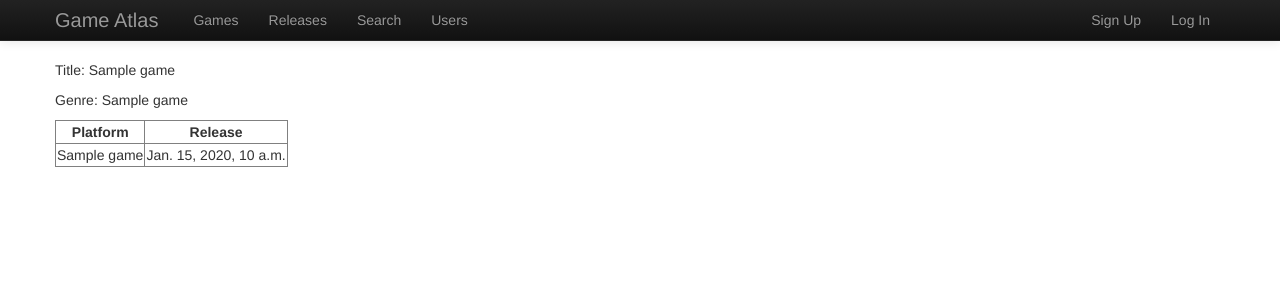
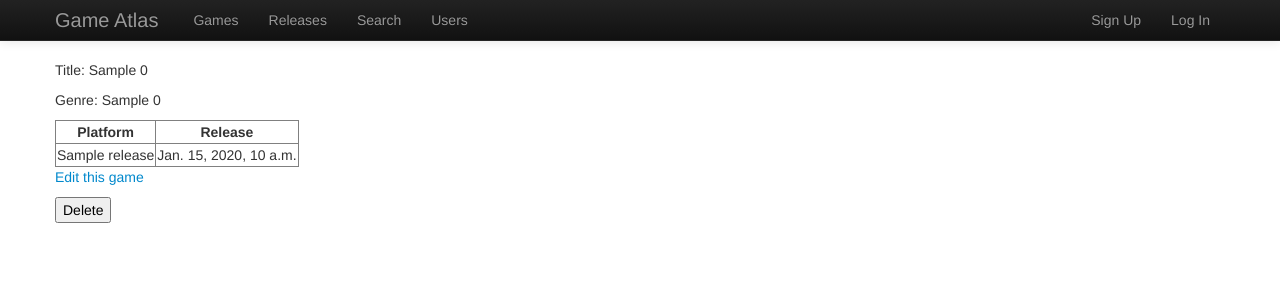
Before and after one commit to SSheldon/game-atlas, a Django app: template games/templates/games/game_detail.html in a window 1280 px wide. Shown: the top 301 px of the page. Run offline with Django 3.2, Linux system fonts and the light colour scheme; the template is opened without the code that fills it: most values are stand-ins (such as "Sample title", 1, 10 or a date in 2020).

Commit message:
[games] Moved edit and delete into detail page.

```diff
--- a/games/templates/games/game_detail.html
+++ b/games/templates/games/game_detail.html
@@ -2,27 +2,30 @@
 
 {% block content %}
 
-{% for game in detail %}
-{% if forloop.first %}
-<p>Title: {{ game.title }}</p>
-<p>Genre: {{ game.genre_name }}</p>
+{% if releases %}
+<p>Title: {{ releases.0.title }}</p>
+<p>Genre: {{ releases.0.genre_name }}</p>
 
 <table style="border-collapse:collapse" border="1">
   <tr>
     <th>Platform</th>
     <th>Release</th>
   </tr>
-{% endif %}
+{% for release in releases %}
   <tr>
-    <td>
-      {{game.platform_name}}
-    </td>
-    <td>
-      {{game.release_date}}
-    </td>
+    <td>{{ release.platform_name }}</td>
+    <td>{{ release.release_date }}</td>
   </tr>
-{% if forloop.last %}
+{% endfor%}
 </table>
 {% endif %}
-{% endfor%}
+
+<p><a href="{% url 'games:game_edit' game_id %}">Edit this game</a></p>
+
+<form action="{% url 'games:game_delete' %}" method="post"
+      style="display:inline">
+  {% csrf_token %}
+  <input type="hidden" name="game_id" value="{{ game_id }}" />
+  <input type="submit" value="Delete" />
+</form>
 {% endblock %}
--- a/games/views.py
+++ b/games/views.py
@@ -13,8 +13,10 @@ def index(request):
     return render(request, 'games/index.html', context)
 
 def game_detail(request, game_id):
-    context = {'detail': Game.game_detail(game_id)}
-    print context
+    context = {
+        'game_id': game_id,
+        'releases': Game.game_detail(game_id),
+    }
     return render(request, 'games/game_detail.html', context)
 
 def game_add(request):
```
Also changed, not shown: games/templates/games/index.html (+1 -9 lines).
